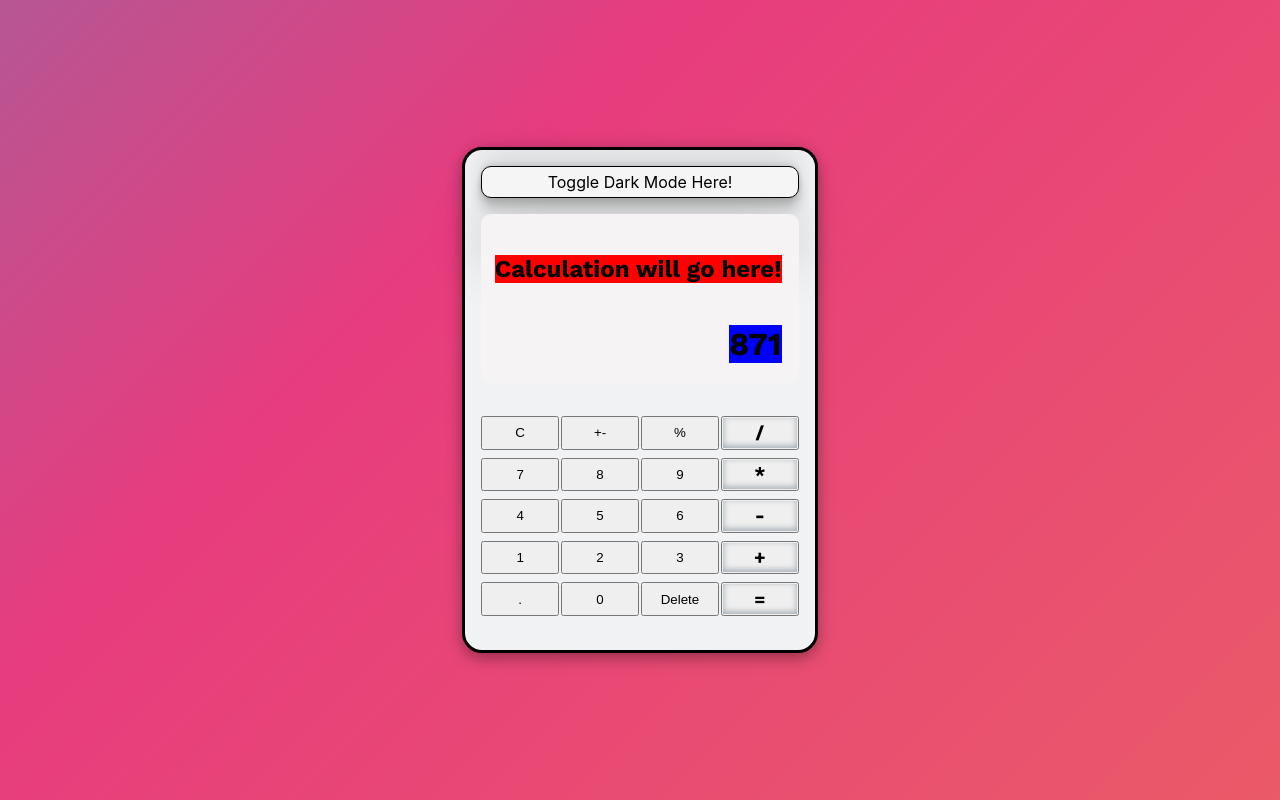
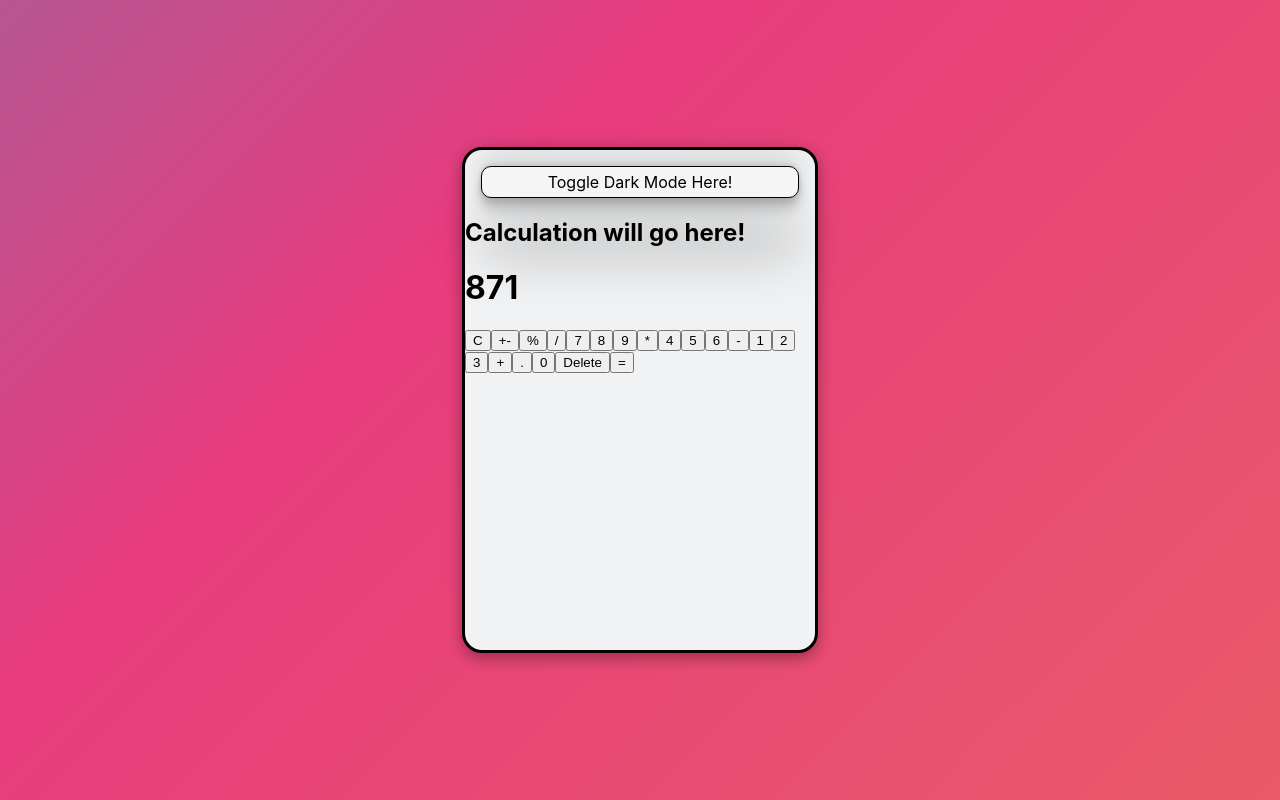
Before and after one commit to joshsutheran/calculator-app, a React (Create React App) app: page / in a window 1280 px wide. Built offline with nearby package versions, Linux system fonts and the light colour scheme.

Commit message:
updated calc design

```diff
--- a/src/App.css
+++ b/src/App.css
@@ -42,42 +42,3 @@
   border-radius: 10px;
   box-shadow: rgba(0, 0, 0, 0.25) 0px 54px 55px, rgba(0, 0, 0, 0.12) 0px -12px 30px, rgba(0, 0, 0, 0.12) 0px 4px 6px, rgba(0, 0, 0, 0.17) 0px 12px 13px, rgba(0, 0, 0, 0.09) 0px -3px 5px;
 }
-
-.calculator__display {
-  height: 170px;
-  margin: 1rem;
-  display: flex;
-  flex-direction: column;
-  align-items: flex-end;
-  justify-content: flex-end;
-  right: 0;
-  background-color: rgb(245, 243, 243);
-  border-radius: 10px;
-  font-family: 'Work Sans', sans-serif;
-  padding-right: 5%;
-}
-
-.calculator__display--calc {
-  background-color: red;
-}
-
-.calculator__display--ans {
-  background-color: blue;
-}
-
-.calculator__buttons {
-  display: grid;
-  grid-template-columns: repeat(4, 1fr);
-  height: 200px;
-  row-gap: 0.5rem;
-  column-gap: 0.1rem;
-  padding: 1rem;
-}
-
-.button__operation {
-  box-shadow: rgba(50, 50, 93, 0.25) 0px 50px 100px -20px, rgba(0, 0, 0, 0.3) 0px 30px 60px -30px, rgba(10, 37, 64, 0.35) 0px -2px 6px 0px inset;
-  font-family: "Work Sans", sans-serif;
-  font-size: 1.5vw;
-  font-weight: 700;
-  cursor: pointer;
-}
```
